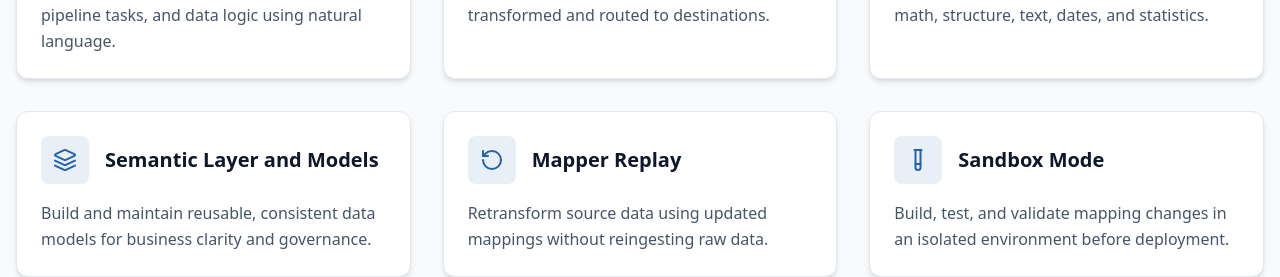
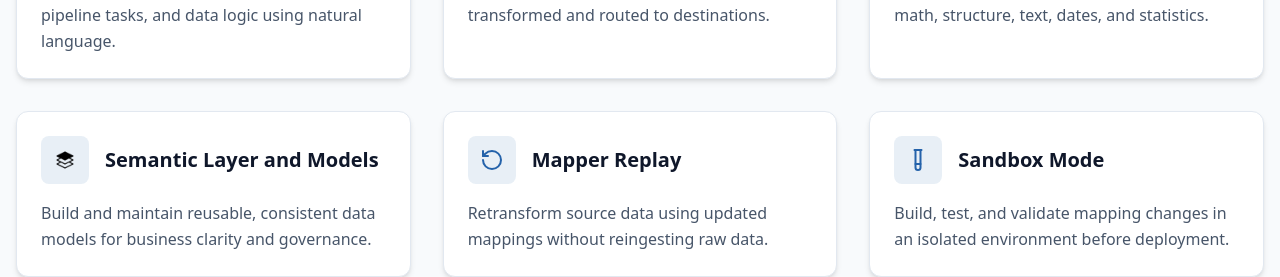
Before and after one commit to tgiffin/reactor-pricing-forge, a React (Vite) app: page / in a window 1280 px wide. Shown: the part 2220-2497 px from the top of the page. Built offline with nearby package versions, Linux system fonts and the light colour scheme.

Commit message:
Update Semantic Layer card icon
Update the Semantic Layer and Models card icon in `src/components/PlatformFeatures.tsx` with the provided image, including file path and CSS updates.

```diff
--- a/src/components/PlatformFeatures.tsx
+++ b/src/components/PlatformFeatures.tsx
@@ -45,7 +45,7 @@ const PlatformFeatures = () => {
       description: "Includes functions and helpers for logic, math, structure, text, dates, and statistics."
     },
     {
-      icon: Layers,
+      icon: "semantic-layer-logo", // Special identifier for semantic layer logo
       title: "Semantic Layer and Models",
       description: "Build and maintain reusable, consistent data models for business clarity and governance."
     },
@@ -163,6 +163,20 @@ const PlatformFeatures = () => {
                           }
                         }}
                       />
+                    ) : feature.icon === "semantic-layer-logo" ? (
+                      <img
+                        src="/lovable-uploads/60915d00-c0ad-4bc0-bb22-f9e8c53494f3.png"
+                        alt="Semantic Layer Logo"
+                        className="w-6 h-6 object-contain"
+                        onError={(e) => {
+                          console.log('Semantic Layer logo failed to load, falling back to Layers icon');
+                          e.currentTarget.style.display = 'none';
+                          const nextElement = e.currentTarget.nextElementSibling as HTMLElement;
+                          if (nextElement) {
+                            nextElement.style.display = 'block';
+                          }
+                        }}
+                      />
                     ) : feature.icon === "destinations-logo" ? (
                       <img
                         src="/lovable-uploads/b061c278-08d2-476d-a88b-790cc9a6588f.png"
@@ -215,6 +229,13 @@ const PlatformFeatures = () => {
                         style={{ display: 'none' }}
                       />
                     )}
+                    {feature.icon === "semantic-layer-logo" && (
+                      <Layers
+                        size={24}
+                        className="text-[#2462AA]"
+                        style={{ display: 'none' }}
+                      />
+                    )}
                     {feature.icon === "destinations-logo" && (
                       <Target
                         size={24}
```
Also changed, not shown: public/lovable-uploads/60915d00-c0ad-4bc0-bb22-f9e8c53494f3.png (added).
